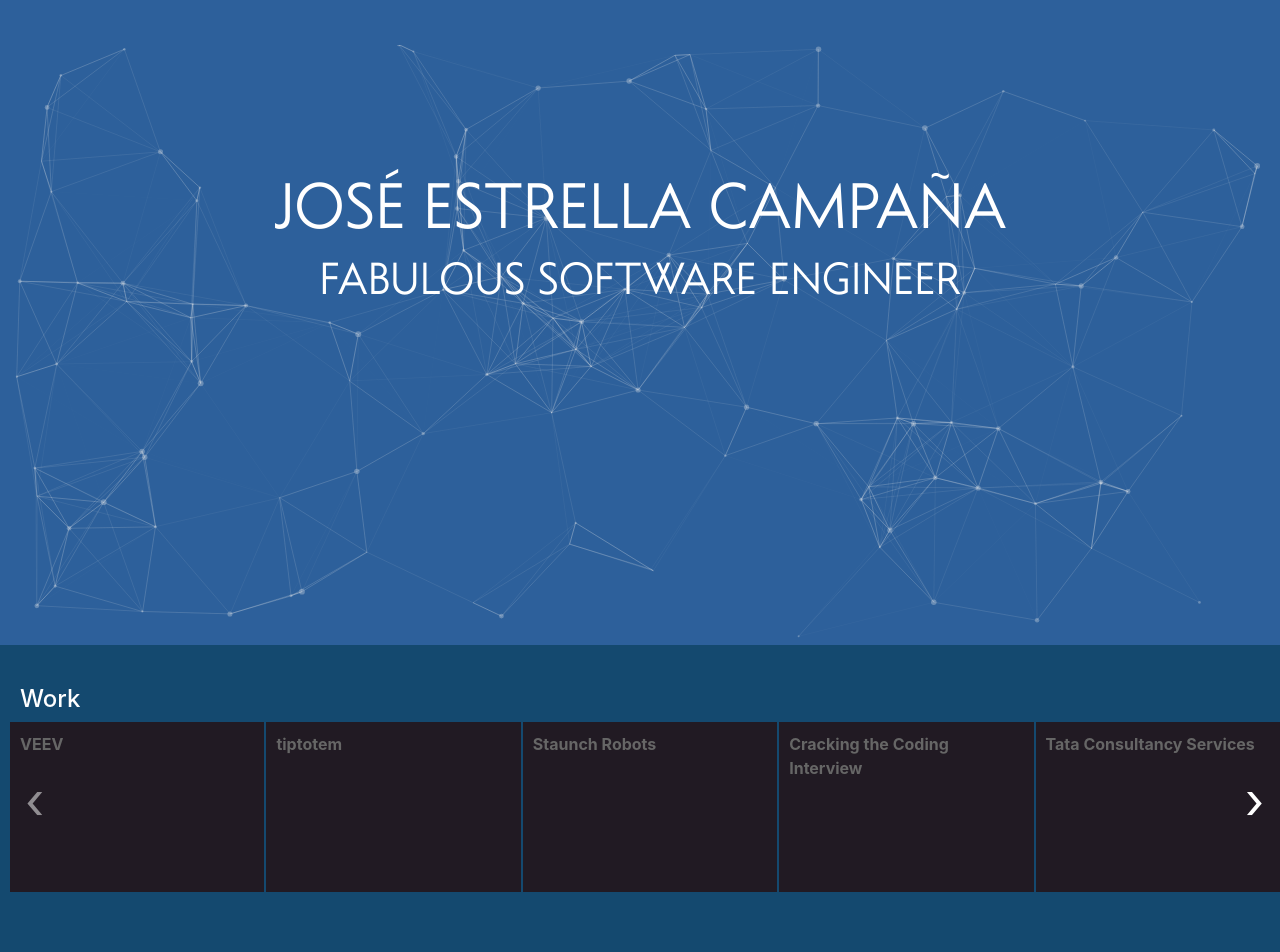
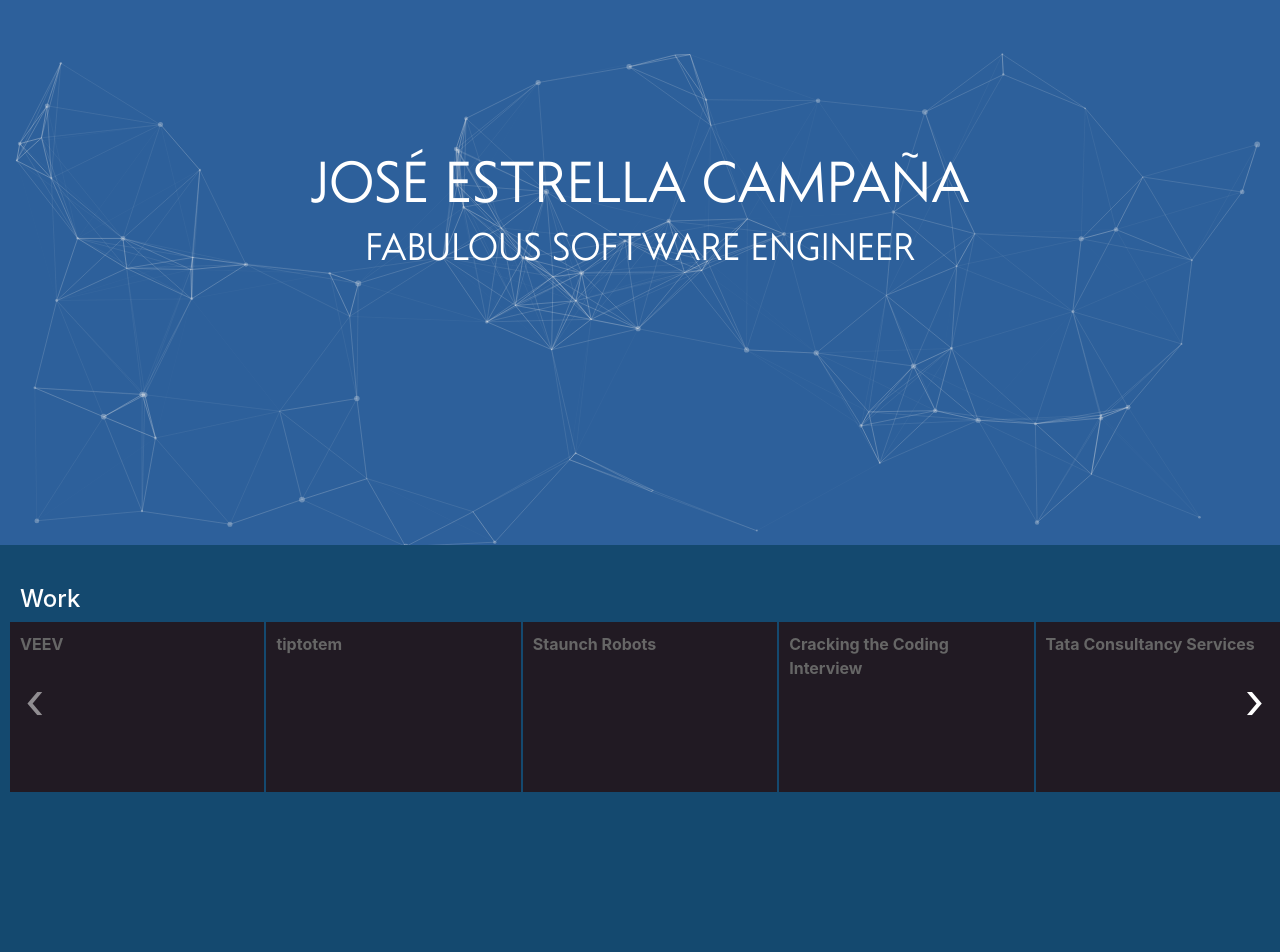
Before and after one commit to jlstr/jlstr.co, a website: page static/index.html in a window 1280 px wide. Shown: the top 952 px of the page. Drawn offline with nearby package versions, Linux system fonts and the light colour scheme; files whose address does not match are found by name.

Commit message:
Adjusting content Heights

```diff
--- a/css/main.css
+++ b/css/main.css
@@ -19,7 +19,7 @@ h1 {
 }
 
 .name {
-  margin-top: 120px;
+  margin-top: 100px;
   position: absolute;
   width: 100%;
 }
@@ -28,7 +28,7 @@ h1 {
   float: left;
   height: 600px;
   width: 100%;
-  margin-top: 600px;
+  margin-top: 500px;
   padding: 10px 0 10px 0;
   background: #14496f;
   clear: both;
--- a/css/particles.css
+++ b/css/particles.css
@@ -1,7 +1,7 @@
 #particles-js{
   position: absolute;
   width: 100%;
-  height: 600px;
+  height: 500px;
   background-color: none;
   background-image: url("");
   background-repeat: no-repeat;
--- a/static/index.html
+++ b/static/index.html
@@ -38,8 +38,8 @@
   <div id="particles-js">
   </div>
   <div class="name">
-    <h1 style="font-size: 5vw;">JOSÉ ESTRELLA CAMPAÑA</h1>
-    <h1 style="font-size: 3.5vw;">FABULOUS SOFTWARE ENGINEER</h1>
+    <h1 style="font-size: 4.5vw;">JOSÉ ESTRELLA CAMPAÑA</h1>
+    <h1 style="font-size: 3vw;">FABULOUS SOFTWARE ENGINEER</h1>
   </div>
   <div class="main-content">
     <h4 style="margin-left: 20px; margin-top: 30px; color: #ffffff">Work</h4>
```
